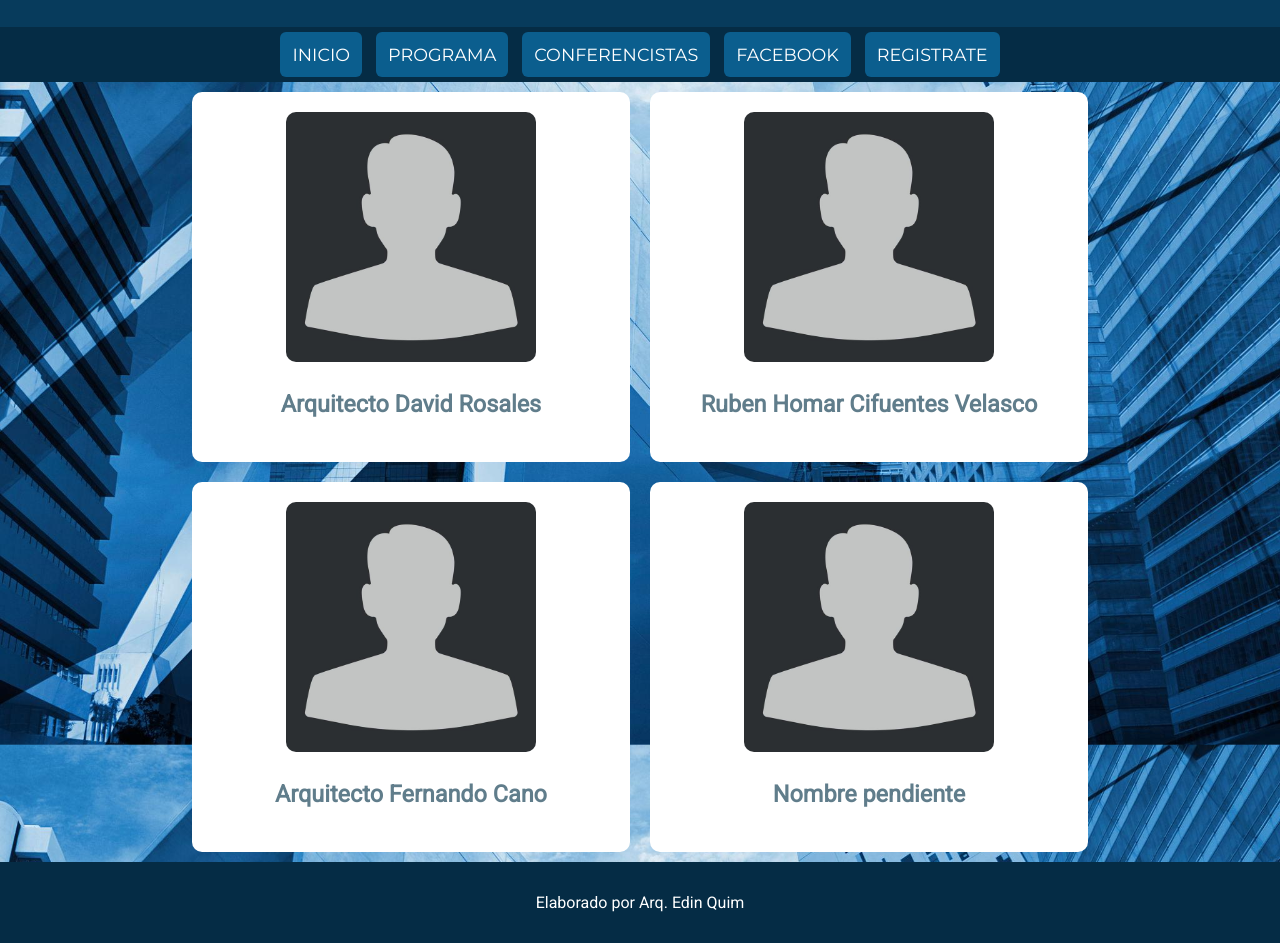
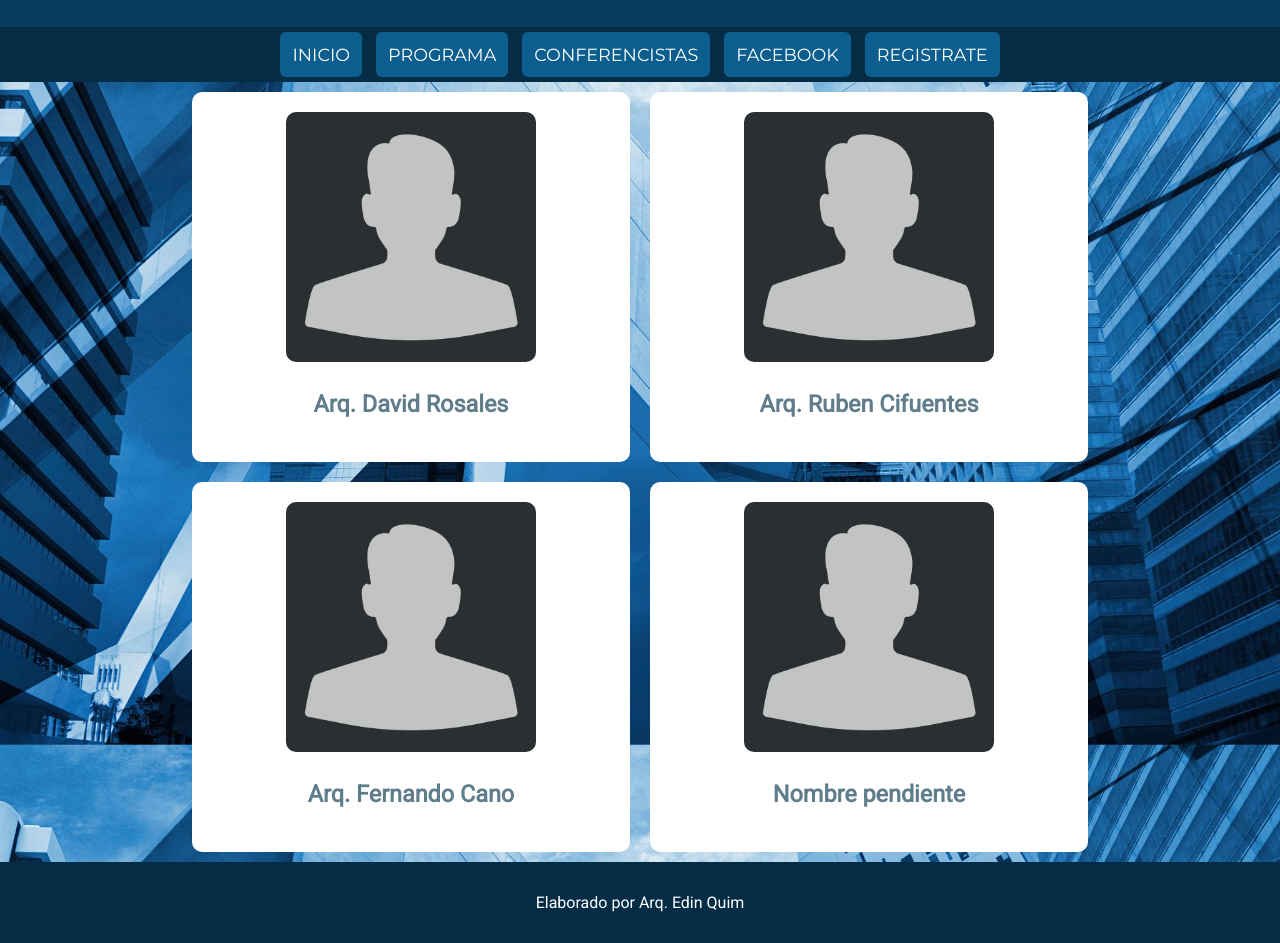
Before and after one commit to arqcoban/gentrificacion, a plain HTML site: page conferencistas.html in a window 1280 px wide. Shown: the part 106-1049 px from the top of the page. Drawn offline with Linux system fonts and the light colour scheme.

Commit message:
Add files via upload

```diff
--- a/conferencistas.html
+++ b/conferencistas.html
@@ -28,27 +28,27 @@
   <a class="tarjeta-conferencista" href="david-rosales.html">
     <section>
         <div class="centrar">
-            <img src="img/perfil.jpg" alt="Arquitecto David Rosales">
+            <img src="img/perfil.jpg" alt="Arq. David Rosales">
         </div>
-        <h3>Arquitecto David Rosales</h3>
+        <h3>Arq. David Rosales</h3>
     </section>
 </a>
 
 <a class="tarjeta-conferencista" href="ruben-cifuentes.html">
     <section>
         <div class="centrar">
-            <img src="img/perfil.jpg" alt="Ruben Homar Cifuentes Velasco">
+            <img src="img/perfil.jpg" alt="Arq. Ruben Cifuentes">
         </div>
-        <h3>Ruben Homar Cifuentes Velasco</h3>
+        <h3>Arq. Ruben Cifuentes</h3>
     </section>
 </a>
 
   <a class="tarjeta-conferencista" href="fernando-cano.html">
     <section>
         <div class="centrar">
-            <img src="img/perfil.jpg" alt="Arquitecto Fernando Cano">
+            <img src="img/perfil.jpg" alt="Arq. Fernando Cano">
         </div>
-        <h3>Arquitecto Fernando Cano</h3>
+        <h3>Arq. Fernando Cano</h3>
     </section>
 </a>
 
```
